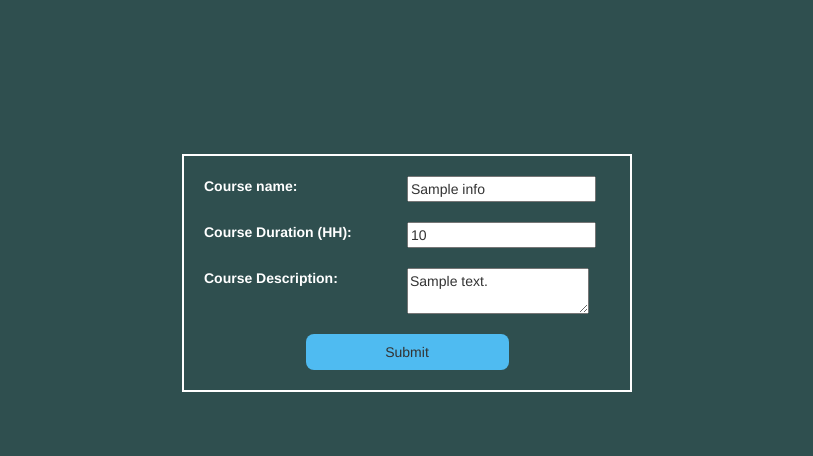
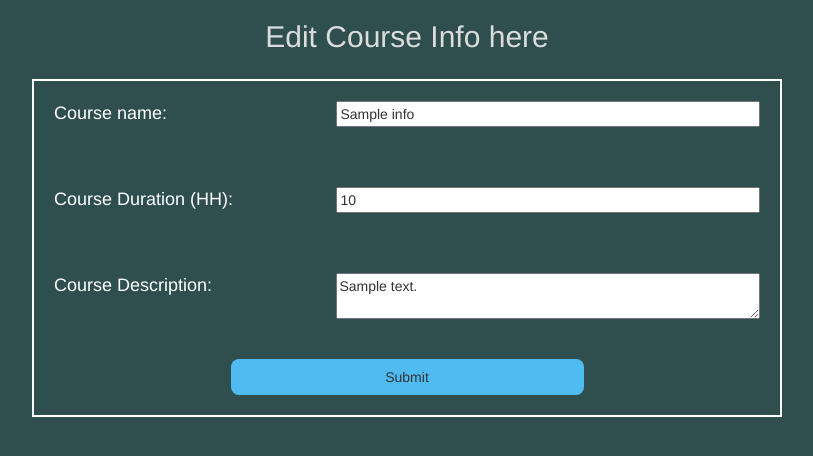
Before and after one commit to jayparmar1301/tutor-crud-application, a Django app: page /courses/edit/1 in a window 1280 px wide. Shown: the top 456 px of the page, without its empty margins (233-1046 px from the left). Run offline with Django 4.2, Linux system fonts and the light colour scheme; tables that the repository leaves empty hold one stand-in row (values such as "Sample post"); some libraries are stand-ins or nearby versions.

Commit message:
UI changes: modified some of the design in view and edit pages of tutor and course

```diff
--- a/courses/views.py
+++ b/courses/views.py
@@ -7,7 +7,7 @@ from tutor.models import Tutor_Info
 def tutor_courses_homepage(request, id):
     tutor = Tutor_Info.objects.get(id=id)
     courses = Course_Info.objects.filter(tutor_id=tutor.id)
-    return render(request, 'tutor_courses.html', context = {'courses': courses, 'tutor_id': id})
+    return render(request, 'tutor_courses.html', context = {'courses': courses, 'tutor': tutor})
 
 def add_course_page(request):
     tutor_id = request.GET.get('id')
--- a/templates/edit_course_info.html
+++ b/templates/edit_course_info.html
@@ -11,40 +11,59 @@ body {
     background: darkslategrey !important;
 }
 
-#form {
+#form1 {
     border: 2px solid white !important;
     max-width: 750px;
     padding: 20px;
-    margin: 12% auto;
-    width: 450px;
+    margin: 2% auto;
+    padding-top: 0px;
  }
 
- label {
-    width: 50% !important;
+label {
+    width: 40% !important;
     float: left;
     color: white;
- }
+    font-size: 18px;
+    font-weight: 400 !important;
+}
 
- input[type="submit"] {
+input {
+    width: 60%;
+}
+
+input[type="submit"] {
     width: 50%;
     border: none;
     background: #4fbbf1;
     padding: 8px;
     border-radius: 8px;
 }
+
+.course-div {
+    padding: 20px 0px;
+}
 </style>
 {% endblock css%}
 
 {% block content %}
-<form id="form" action="/courses/edit/{{ course.id}}/submit">
+<h2 style="text-align: center;color: gainsboro;"> Edit Course Info here</h2>
+
+<form id="form1" action="/courses/edit/{{ course.id}}/submit">
+
+    <div class="course-div">
     <label for="course_name">Course name:</label>
     <input type="text" id="course_name" name="course_name" value="{{ course.course_name }}"><br><br>
+    </div>
 
+    <div class="course-div">
     <label for="course_duration">Course Duration (HH):</label>
     <input type="text" id="course_duration" name="course_duration" value="{{ course.course_duration }}"><br><br>
+    </div>
 
+    <div class="course-div">
     <label for="course_description">Course Description:</label>
-    <textarea style="width: 182px;" id="course_description" name="course_description" value="{{ course.course_description}}">{{ course.course_description}}</textarea><br><br>
+    <textarea style="width: 60%;" id="course_description" name="course_description" value="{{ course.course_description}}">{{ course.course_description}}</textarea><br><br>
+    </div>
 
     <div style="text-align: center;"> <input type="submit" value="Submit">   </div>
   </form>
```
Also changed, not shown: templates/add_course.html (+25 -8 lines), templates/add_tutor.html (+15 -8 lines), templates/edit_tutor.html (+15 -7 lines), templates/homepage.html (+17 -3 lines), templates/tutor_courses.html (+25 -5 lines).
